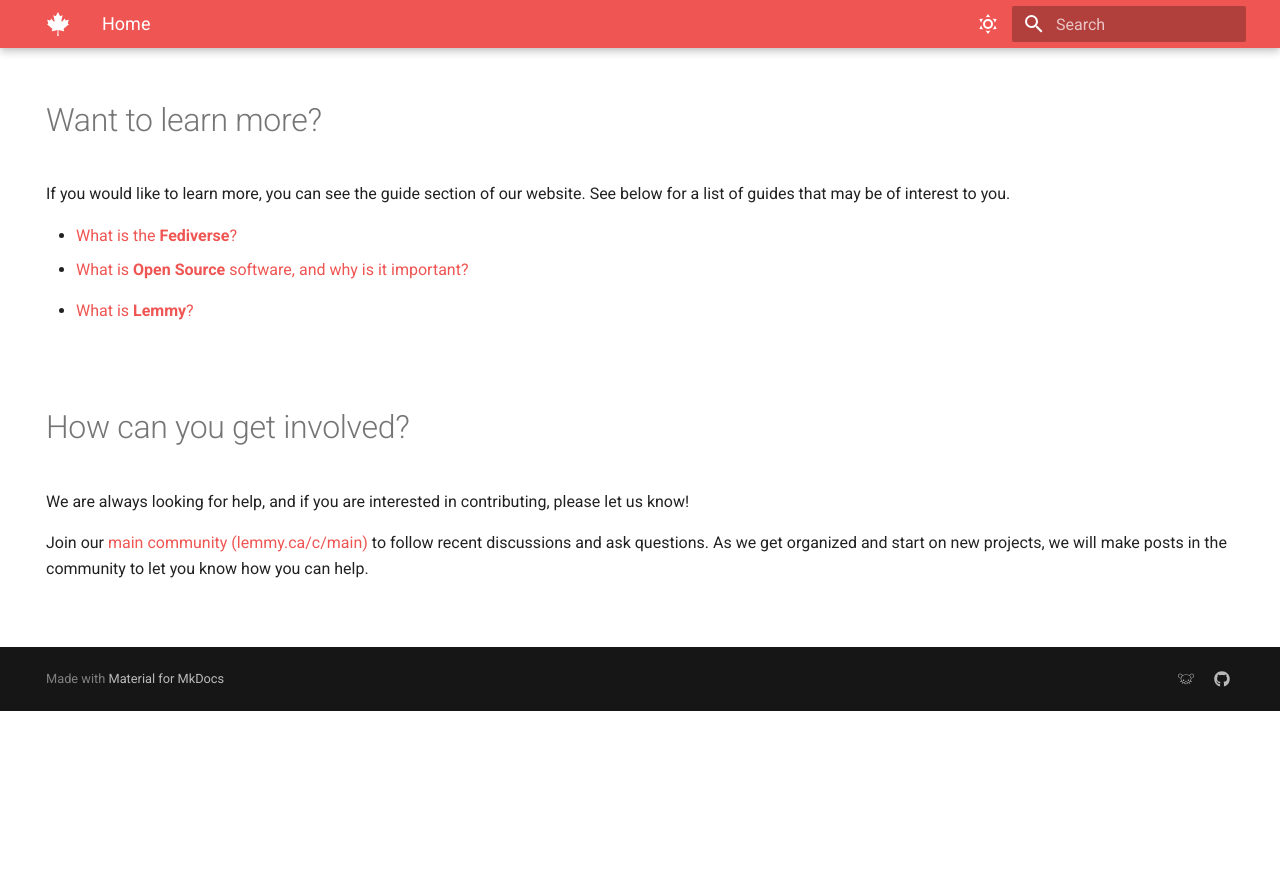
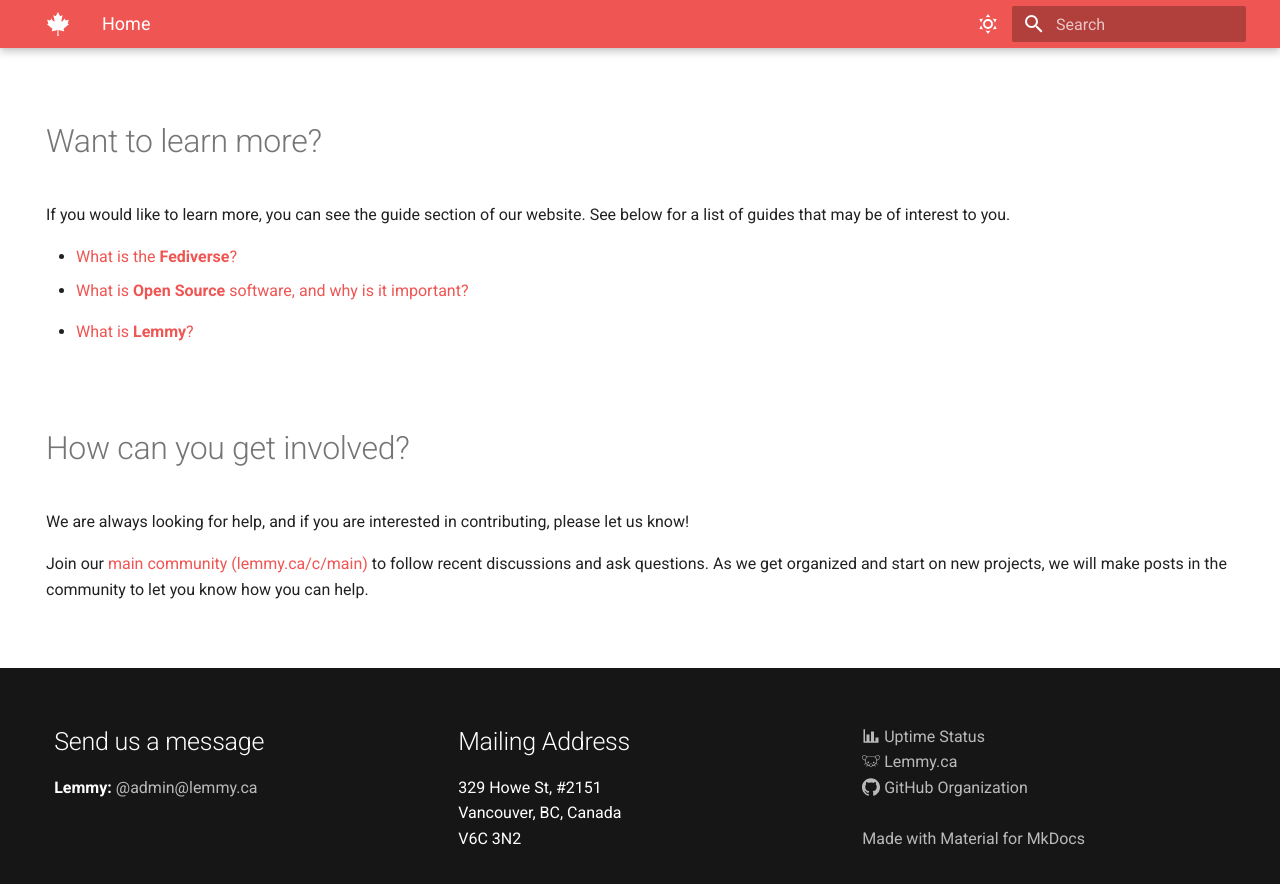
Before and after one commit to fedecan-ca/fedecan.ca, an MkDocs documentation site: the page built from docs/index.md, in a window 1280 px wide and 900 px high, scrolled down 815 px. Shown: the top 884 px of the window. Built offline with MkDocs 1.6.1 and Material for MkDocs 9.7.7, drawn with Linux system fonts in a browser that asks for light colours; before the commit the page ends 1526 px from its top, so only the background shows below that; some of the changed text lies outside the part shown.

Commit message:
add custom footer code

```diff
--- a/mkdocs.yml
+++ b/mkdocs.yml
@@ -16,10 +16,13 @@
 
 theme:
   name: material
+  custom_dir: overrides
   language: en
+
   icon:
     logo: fontawesome/brands/canadian-maple-leaf
   favicon: assets/img/canadian-maple-leaf.svg
+
   palette:
     - media: "(prefers-color-scheme: light)"
       scheme: default
@@ -35,6 +38,7 @@
       toggle:
         icon: material/weather-night
         name: Switch to light mode
+
   features:
     - navigation.instant
     - navigation.instant.progress
@@ -82,9 +86,4 @@
   #     enabled: !ENV [CI, false]
 
 extra:
-  generator: true
-  social:
-    - icon: simple/lemmy
-      link: https://lemmy.ca
-    - icon: fontawesome/brands/github
-      link: https://github.com/fedecan-ca
+  generator: false
--- /dev/null
+++ b/overrides/partials/footer.html
@@ -0,0 +1,124 @@
+<!-- Footer -->
+<footer class="md-footer">
+
+    <!-- Link to previous and/or next page -->
+    {% if "navigation.footer" in features %}
+      {% if page.previous_page or page.next_page %}
+        {% if page.meta and page.meta.hide %}
+          {% set hidden = "hidden" if "footer" in page.meta.hide %}
+        {% endif %}
+        <nav
+          class="md-footer__inner md-grid"
+          aria-label="{{ lang.t('footer') }}"
+          {{ hidden }}
+        >
+
+          <!-- Link to previous page -->
+          {% if page.previous_page %}
+            {% set direction = lang.t("footer.previous") %}
+            <a
+              href="{{ page.previous_page.url | url }}"
+              class="md-footer__link md-footer__link--prev"
+              aria-label="{{ direction }}: {{ page.previous_page.title | e }}"
+            >
+              <div class="md-footer__button md-icon">
+                {% set icon = config.theme.icon.previous or "material/arrow-left" %}
+                {% include ".icons/" ~ icon ~ ".svg" %}
+              </div>
+              <div class="md-footer__title">
+                <span class="md-footer__direction">
+                  {{ direction }}
+                </span>
+                <div class="md-ellipsis">
+                  {{ page.previous_page.title }}
+                </div>
+              </div>
+            </a>
+          {% endif %}
+
+          <!-- Link to next page -->
+          {% if page.next_page %}
+            {% set direction = lang.t("footer.next") %}
+            <a
+              href="{{ page.next_page.url | url }}"
+              class="md-footer__link md-footer__link--next"
+              aria-label="{{ direction }}: {{ page.next_page.title | e }}"
+            >
+              <div class="md-footer__title">
+                <span class="md-footer__direction">
+                  {{ direction }}
+                </span>
+                <div class="md-ellipsis">
+                  {{ page.next_page.title }}
+                </div>
+              </div>
+              <div class="md-footer__button md-icon">
+                {% set icon = config.theme.icon.next or "material/arrow-right" %}
+                {% include ".icons/" ~ icon ~ ".svg" %}
+              </div>
+            </a>
+          {% endif %}
+        </nav>
+      {% endif %}
+    {% endif %}
+
+    <!-- Further information -->
+    <div class="md-footer-meta md-typeset">
+      <div class="md-footer-meta__inner md-grid">
+
+        <!-- Custom Three Column Section -->
+        {% if page.url != "contact/" %}
+        <div style="display: flex; justify-content: space-around; align-items: flex-start; width: 100%;">
+          <div style="width: 30%; margin: 12px;">
+              <h2>Send us a message</h2>
+              <p><strong>Lemmy: </strong><a href="https://lemmy.ca/u/admin">@admin@lemmy.ca</a></p>
+          </div>
+          <div style="width: 30%; margin: 12px;">
+              <h2>Mailing Address</h2>
+              <p>
+                  329 Howe St, #2151<br>
+                  Vancouver, BC, Canada<br>
+                  V6C 3N2<br>
+              </p>
+          </div>
+          <div style="width: 30%; margin: 12px;">
+            <p style="margin-top: 40px;">
+
+              <a href="https://status.lemmy.ca/">
+                <span class="twemoji">
+                  {% include ".icons/material/chart-bar.svg" %}
+                </span>
+                Uptime Status
+              </a> <br>
+
+              <a href="https://lemmy.ca/">
+                <span class="twemoji">
+                  {% include ".icons/simple/lemmy.svg" %}
+                </span>
+                Lemmy.ca
+              </a> <br>
+
+              <a href="https://github.com/fedecan-ca/">
+                <span class="twemoji">
+                  {% include ".icons/simple/github.svg" %}
+                </span>
+                GitHub Organization
+              </a> <br>
+
+              <br>
+
+              <a href="https://squidfunk.github.io/mkdocs-material/">Made with  Material for MkDocs</a>
+
+          </div>
+        </div>
+        {% endif %}
+
+        {% include "partials/copyright.html" %}
+
+        <!-- Social links -->
+        {% if config.extra.social %}
+          {% include "partials/social.html" %}
+        {% endif %}
+      </div>
+    </div>
+  </footer>
```
Also changed, not shown: docs/contact.md (+2 -2 lines), docs/index.md (+3 -3 lines).
